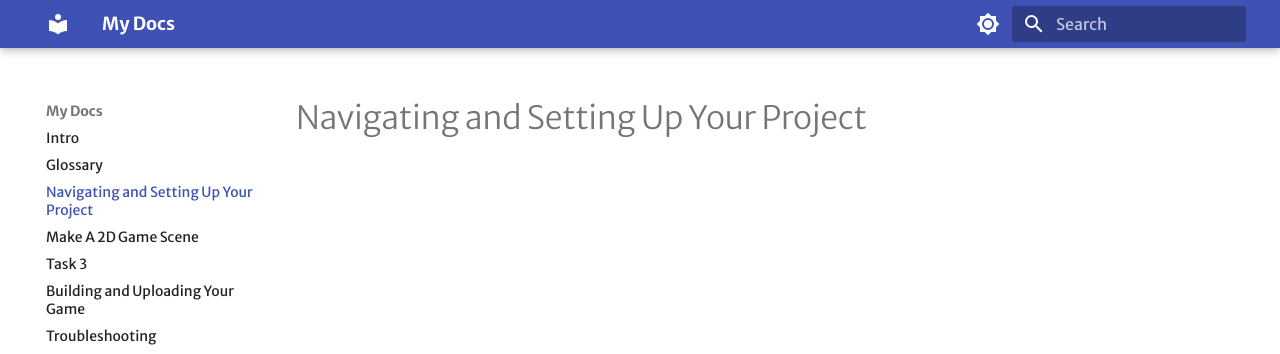
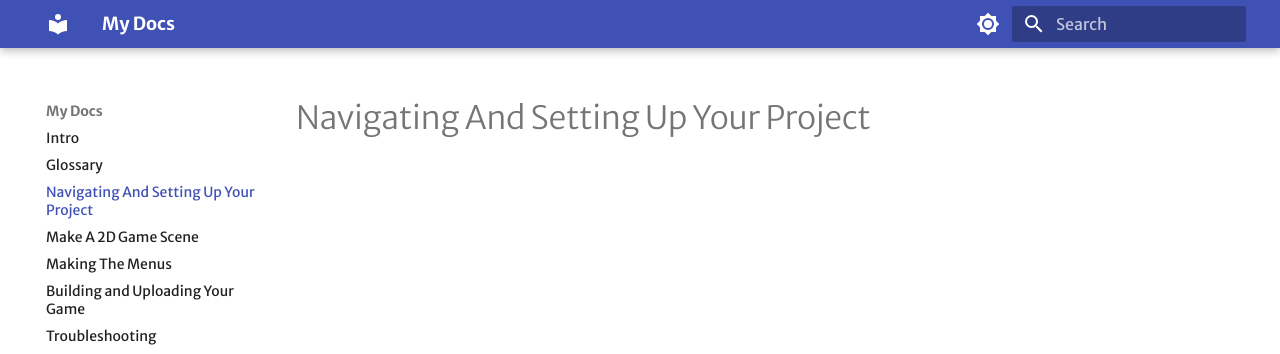
Before and after one commit to Mcitang/User-Documentation, an MkDocs documentation site: the page built from docs/task_1.md, in a window 1280 px wide. Shown: the top 354 px of the page. Built offline with MkDocs 1.6.1 and Material for MkDocs 9.7.7, drawn with Linux system fonts in a browser that asks for light colours; some web fonts are replaced.

Commit message:
Rename task headings

```diff
--- a/docs/task_1.md
+++ b/docs/task_1.md
@@ -1 +1 @@
-# Navigating and Setting Up Your Project
+# Navigating And Setting Up Your Project
--- a/docs/task_3.md
+++ b/docs/task_3.md
@@ -1 +1 @@
-# Task 3
+# Making The Menus
```
